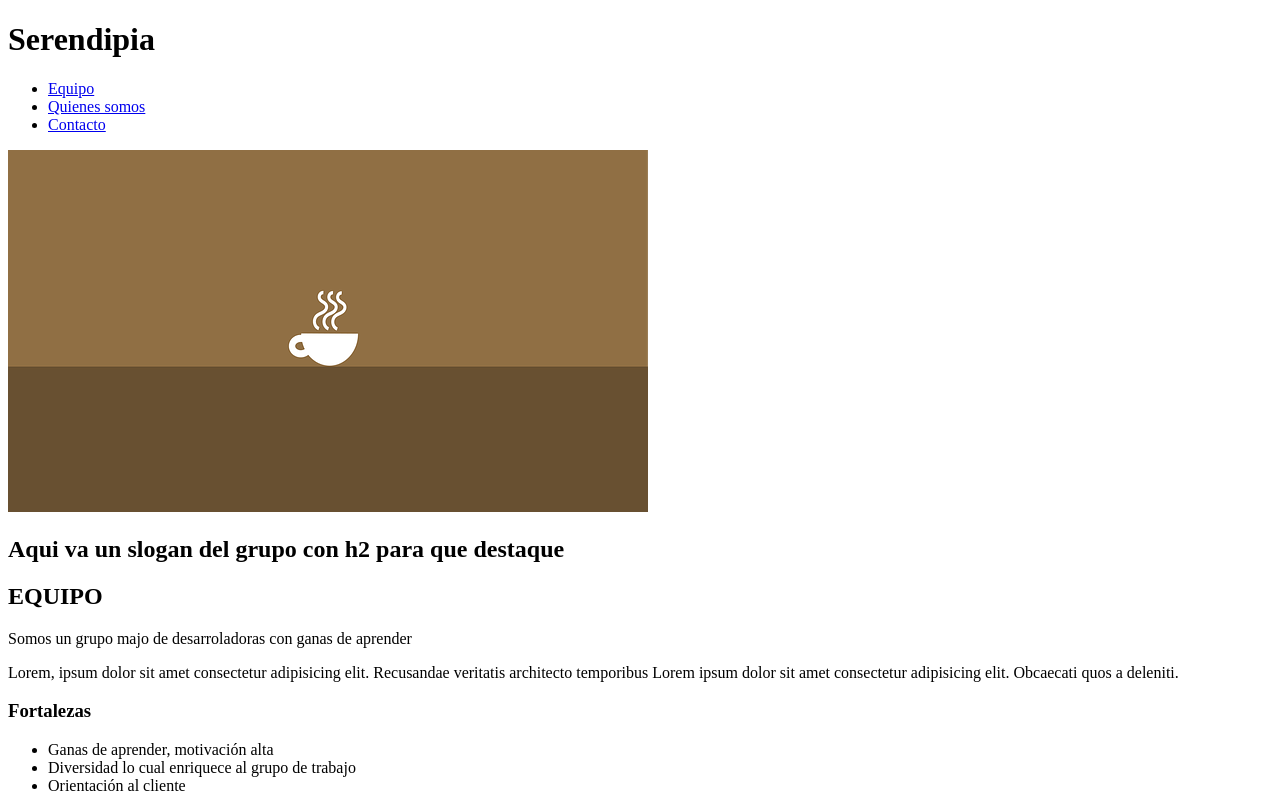
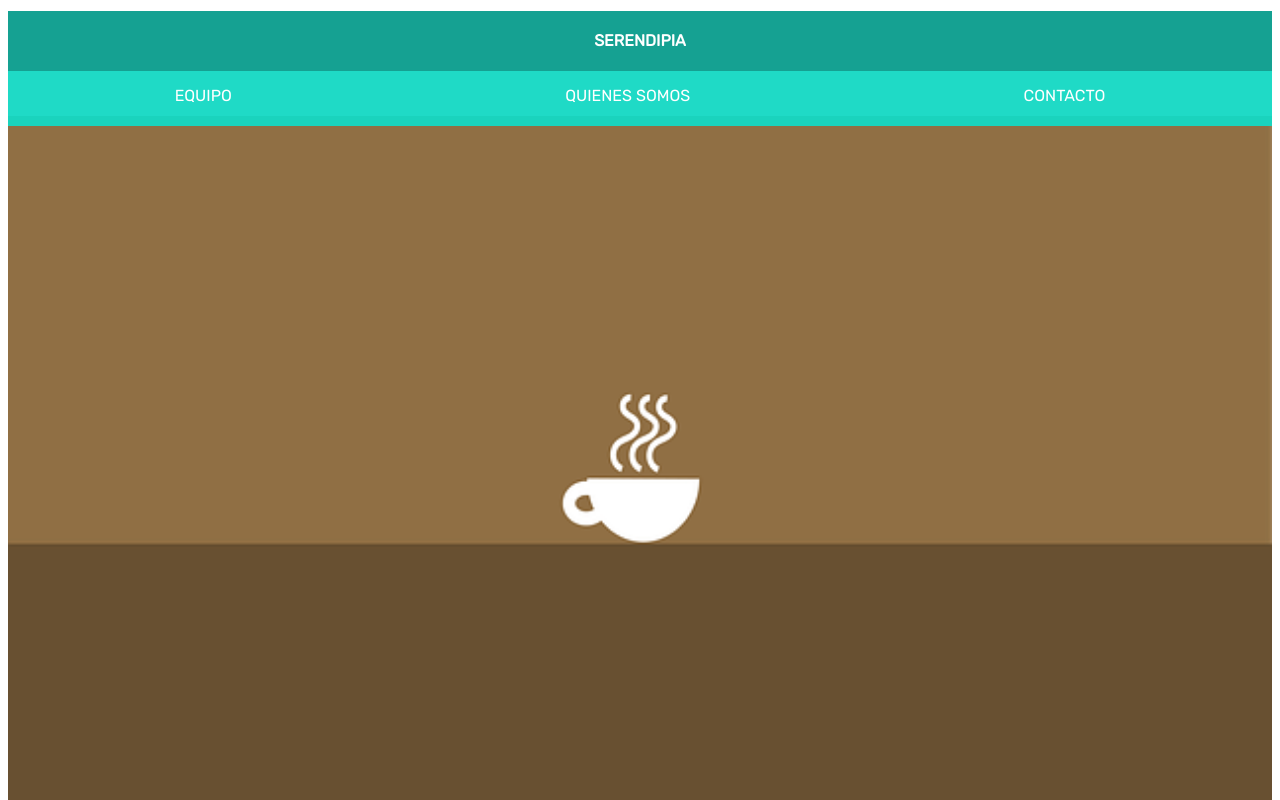
Before and after one commit to Adalab/project-promo-o-module-1-team-5, a plain HTML site: page index.html in a window 1280 px wide. Shown: the top 800 px of the page. Drawn offline with Linux system fonts and the light colour scheme.

Commit message:
Cabecera chula

```diff
--- a/CSS/style.css
+++ b/CSS/style.css
@@ -0,0 +1,68 @@
+/* Mobile first */
+/* Vamos a declarar las variables globales del CSS */
+
+:root{
+    --blue-green: #099d8d;
+    --aqua: #14d9c4;
+}
+
+/* Empezamos con las css para el header */
+
+header {
+    text-transform: uppercase;
+    font-family: Rubik, Arial;
+    opacity: 0.95;
+    height: 105px;
+}
+
+header > div.team-name {
+    background-color: var(--blue-green);
+    text-align:center;
+    height: 60px;
+}
+
+.team-name h1 {
+    font-size: 16px;
+    text-align: center;
+    color: #fff;
+    line-height: 1.88;
+    padding: 15px;
+}
+
+header .nav-bar ul {
+    display: flex;
+    justify-content: space-around;
+    margin: 0;
+    padding: 5px 0;
+    background-color: var(--aqua);
+    height: 45px;
+}
+
+header .nav-bar li {
+    align-items: center;
+    padding: 10px 5px;
+    list-style: none;
+}
+
+header .nav-bar li a {
+    color: #fff;
+    text-decoration: none;
+}
+
+/* Ponemos la foto de cabecera a todo lo ancho para que no se rompa la maqueta en móvil */
+
+.imagecontainer img {
+    width: 100%;
+}
+
+/* Ponemos la foto de footer a todo lo ancho para que no se rompa la maqueta en móvil */
+
+.footer img {
+    width: 100%;
+    max-width: 220px;
+}
+
+/* Abro la media query para pantallas de más de 768 píxeles */
+@media only screen and (min-width:768px) {
+
+}
--- a/index.html
+++ b/index.html
@@ -5,16 +5,19 @@
     <meta charset="UTF-8" />
     <meta http-equiv="X-UA-Compatible" content="IE=edge" />
     <meta name="viewport" content="width=device-width, initial-scale=1.0" />
-    <title>Proyecto módulo 1</title>
+    <title>Serendipia - Proyecto módulo 1</title>
+    <meta description="Primer proyecto de Adalab realizado por el equipo Serendipia"/>
     <link rel="stylesheet" href="./CSS/reset.css">
     <link rel="stylesheet" href="./CSS/style.css">
     <link rel="stylesheet" href="https://use.fontawesome.com/releases/v5.8.1/css/all.css"
         integrity="sha384-50oBUHEmvpQ+1lW4y57PTFmhCaXp0ML5d60M1M7uH2+nqUivzIebhndOJK28anvf" crossorigin="anonymous">
+    <link rel="stylesheet" href="https://fonts.googleapis.com/css?family=Rubik">
 </head>
 
 <body>
+
     <header>
-        <div class="teamname">
+        <div class="team-name">
             <h1>Serendipia</h1>
         </div>
         <nav class="nav-bar">
@@ -27,6 +30,7 @@
         <!--Imagen portada en html o en css? En header o en main?-->
         <!--Slogan en header o en main?-->
     </header>
+
     <main>
         <section class="slogan">
             <div class="imagecontainer">
@@ -147,13 +151,14 @@
             </article>
         </section>
     </main>
+
     <footer>
         <section class="footer">
             <div>
                 <small> Serendipia &copy; 2021</small>
                 <img src="./images/adalabicon.png" alt="icono Adalab">
             </div>
-            <nav>
+            <nav class="nav-bar">
                 <ul>
                     <li><a href="./index.html#team-section">Equipo</a></li>
                     <li>Quienes somos</li>
@@ -162,6 +167,7 @@
             </nav>
         </section>
     </footer>
+
 </body>
 
 </html>
```
